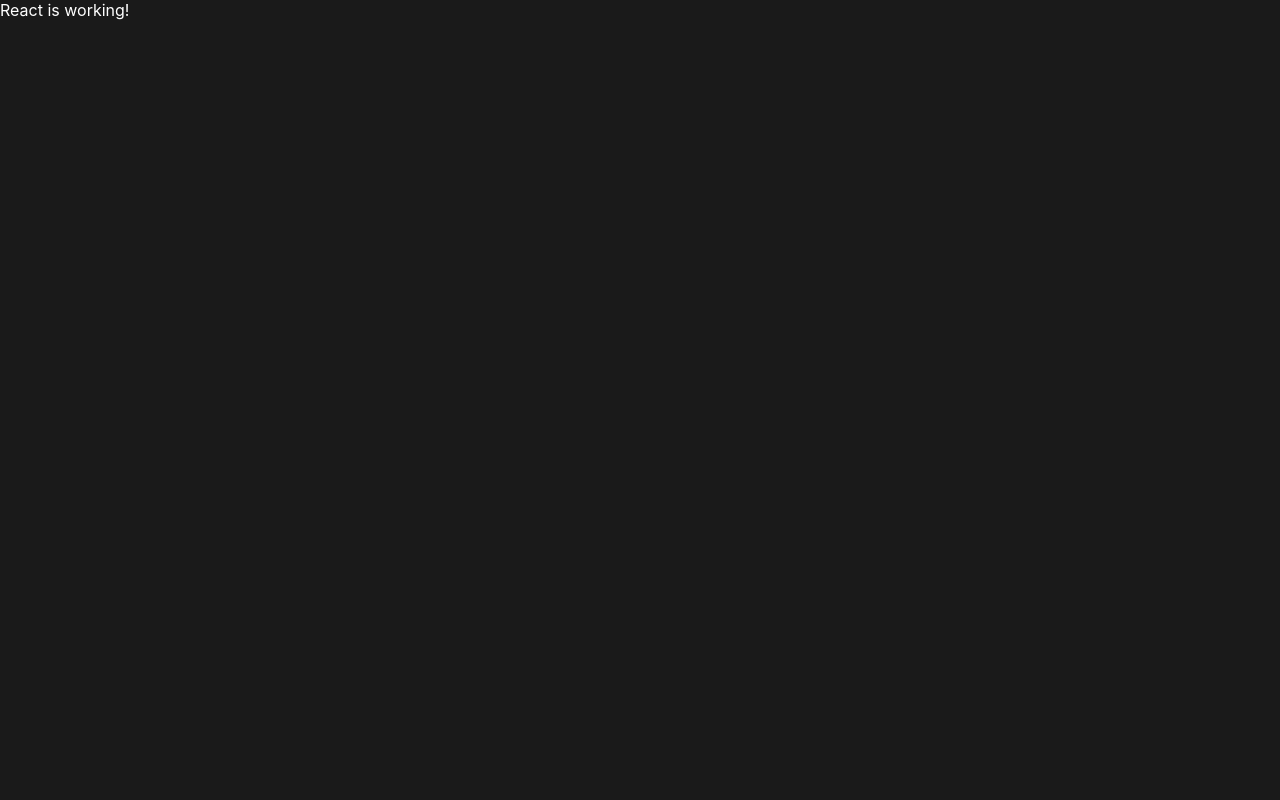
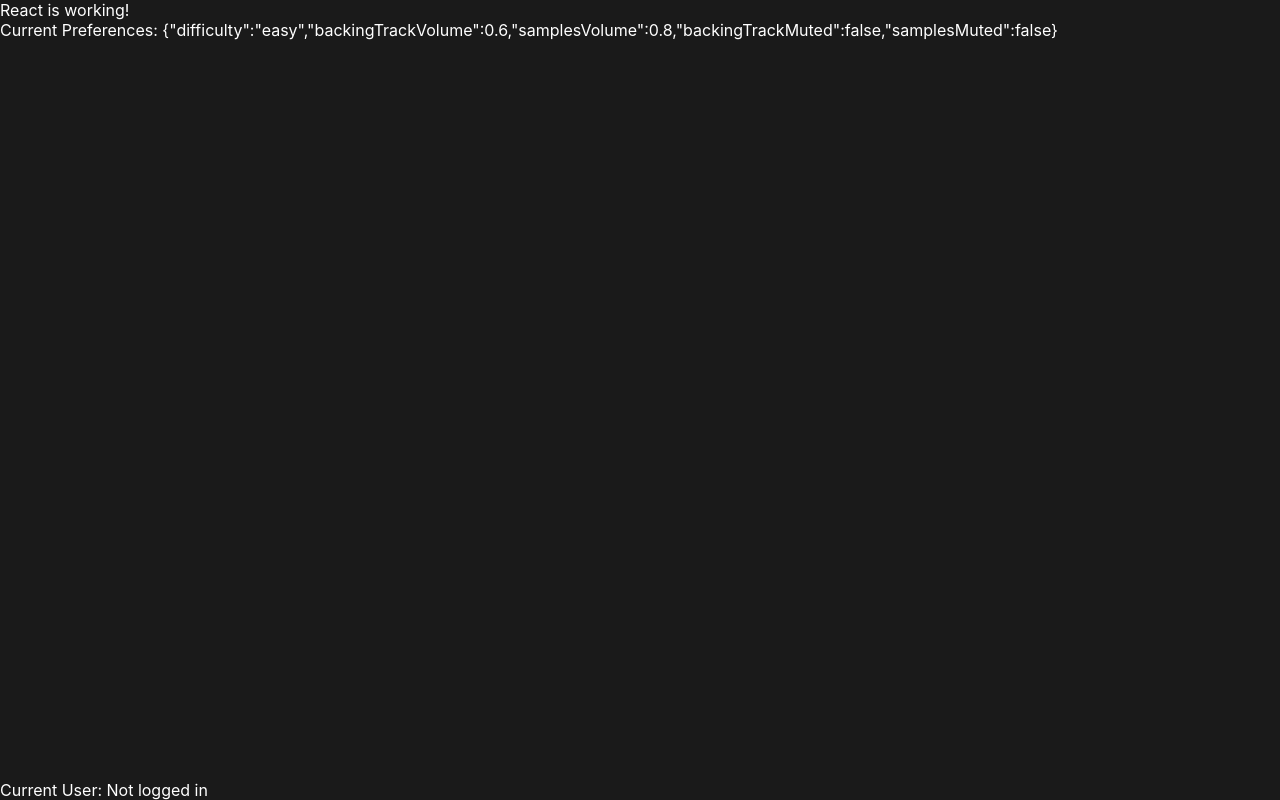
Before and after one commit to asdfang/color-improv, a React (Vite) app in the folder client/: page / in a window 1280 px wide. Built offline with nearby package versions, Linux system fonts and the light colour scheme; no server answers.

Commit message:
feat: wrap React entry point with context providers
- Basic testing of context providers loading correctly

```diff
--- a/client/src/App.jsx
+++ b/client/src/App.jsx
@@ -1,7 +1,24 @@
+import { useAuth } from './contexts/AuthContext';
+import { usePreferences } from './contexts/PreferencesContext';
+import { usePreferenceSync } from './hooks/usePreferenceSync';
+
 export default function App() {
+    const {
+        registerWithSync, loginWithSync, hasConflict,
+        onChooseLocal, onChooseServer,
+    } = usePreferenceSync();
+    const { logout } = useAuth();
+
+    // testing
+    const { currentUser } = useAuth();
+    const { preferences } = usePreferences();
+
+
     return (
         <div id="app">
             <p>React is working!</p>
+            <p>Current Preferences: {JSON.stringify(preferences)}</p>
+            <p>Current User: {currentUser ? currentUser.email : 'Not logged in'}</p>
         </div>
     );
 }
--- a/client/src/main.jsx
+++ b/client/src/main.jsx
@@ -1,6 +1,11 @@
 import { StrictMode } from 'react';
 import { createRoot } from 'react-dom/client';
 import App from './App';
+import { StudioProvider } from './contexts/StudioContext';
+import { PlaybackProvider } from './contexts/PlaybackContext';
+import { PreferencesProvider } from './contexts/PreferencesContext';
+import { AuthProvider } from './contexts/AuthContext';
+
 import './styles.css';
 
 const domNode = document.getElementById('root');
@@ -8,6 +13,14 @@ const root = createRoot(domNode);
 
 root.render(
     <StrictMode>
-        <App />
+        <StudioProvider>
+            <AuthProvider>
+                <PreferencesProvider>
+                    <PlaybackProvider>
+                        <App />
+                    </PlaybackProvider>
+                </PreferencesProvider>
+            </AuthProvider>
+        </StudioProvider>
     </StrictMode>
 );
```
